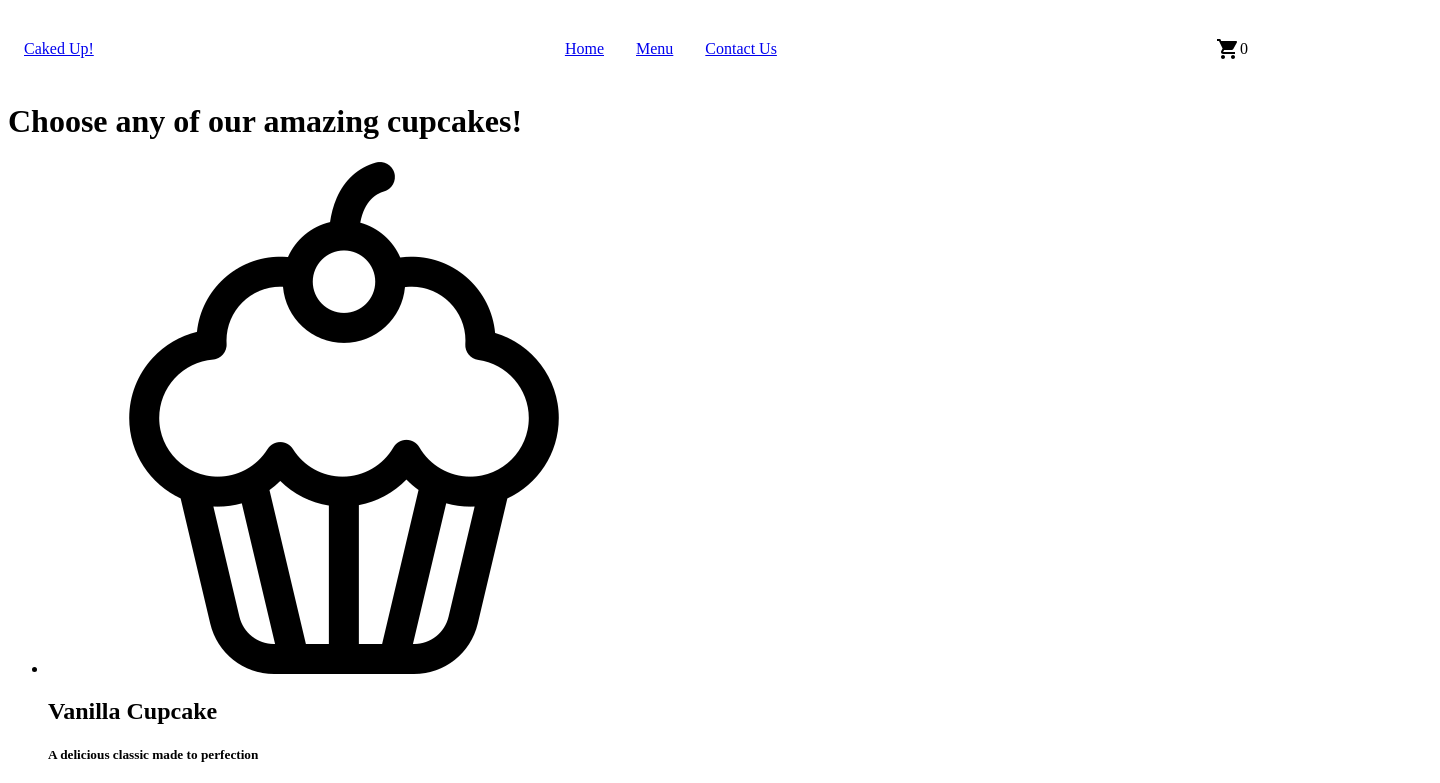
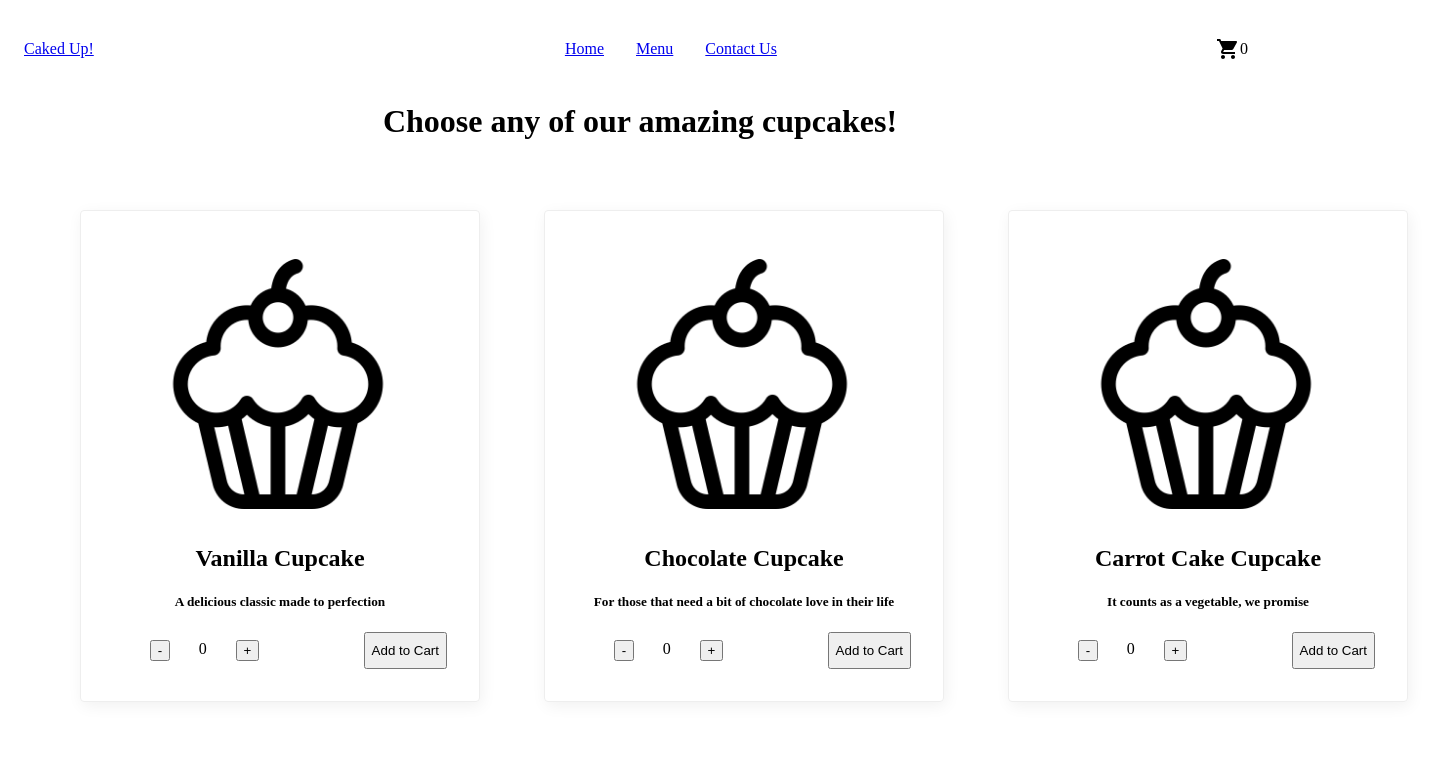
Before and after one commit to jjrog16/odin_shopping-cart, a React (Create React App) app in the folder shopping-cart/: page /menu in a window 1280 px wide. Shown: the top 783 px of the page, 1440 px wide, since content can reach past the window. Built offline with nearby package versions, Linux system fonts and the light colour scheme; the HTML template or start-up script is replaced by a standard one.

Commit message:
Cupcakes keep track of how many orders have been made

```diff
--- a/shopping-cart/src/App.js
+++ b/shopping-cart/src/App.js
@@ -15,6 +15,7 @@ function App() {
       imgAlt: "vanilla cupcake",
       title: "Vanilla Cupcake",
       desc: "A delicious classic made to perfection",
+      cupcakeCount: 0,
     },
     {
       id: uniqid(),
@@ -22,15 +23,43 @@ function App() {
       imgAlt: "chocolate cupcake",
       title: "Chocolate Cupcake",
       desc: "For those that need a bit of chocolate love in their life",
+      cupcakeCount: 0,
     },
     {
       id: uniqid(),
       image: CUPCAKEIMAGE,
       imgAlt: "carrot cake cupcake",
       title: "Carrot Cake Cupcake",
-      desc: "A cupcake Bugs Bunny would marry",
+      desc: "It counts as a vegetable, we promise",
+      cupcakeCount: 0,
     },
   ]);
+
+  function increment(id) {
+    setCupcakes(() => {
+      return cupcakes.map((item) => {
+        if (item.id === id) {
+          return { ...item, cupcakeCount: item.cupcakeCount + 1 };
+        }
+        return item;
+      });
+    });
+  }
+
+  function decrement(id) {
+    setCupcakes(() => {
+      return cupcakes.map((item) => {
+        if (item.id === id) {
+          return {
+            ...item,
+            // You can't go negative, so we check that the value is higher than 0
+            cupcakeCount: item.cupcakeCount > 0 ? item.cupcakeCount - 1 : 0,
+          };
+        }
+        return item;
+      });
+    });
+  }
 
   return (
     <>
@@ -38,7 +67,16 @@ function App() {
         <NavBar />
         <Routes>
           <Route path="/" element={<Home />} />
-          <Route path="/menu" element={<Menu cupcakes={cupcakes} />} />
+          <Route
+            path="/menu"
+            element={
+              <Menu
+                cupcakes={cupcakes}
+                increaseOrderCount={increment}
+                decreaseOrderCount={decrement}
+              />
+            }
+          />
         </Routes>
       </BrowserRouter>
     </>
--- a/shopping-cart/src/components/CardItem.js
+++ b/shopping-cart/src/components/CardItem.js
@@ -1,8 +1,12 @@
 import React from "react";
-import { Link } from "react-router-dom";
+import "../styles/CardItem.css";
 
 function CardItem(props) {
   const { cupcakes } = props;
+
+  function addToCart() {
+    console.log(cupcakes);
+  }
 
   return (
     <>
@@ -18,6 +22,30 @@ function CardItem(props) {
           <h2 className="cards-item-title">{cupcakes.title}</h2>
           <h5 className="cards-item-text">{cupcakes.desc}</h5>
         </div>
+        <div className="add-to-cart-container">
+          <div className="add-to-cart-count-wrapper">
+            <div className="minus">
+              <button
+                className="btn-minus"
+                onClick={() => props.decreaseOrderCount(cupcakes.id)}
+              >
+                -
+              </button>
+            </div>
+            <div className="counter">{cupcakes.cupcakeCount}</div>
+            <div className="plus">
+              <button
+                className="btn-plus"
+                onClick={() => props.increaseOrderCount(cupcakes.id)}
+              >
+                +
+              </button>
+            </div>
+          </div>
+          <button className="add-to-cart" onClick={addToCart}>
+            Add to Cart
+          </button>
+        </div>
       </li>
     </>
   );
--- a/shopping-cart/src/components/Cards.js
+++ b/shopping-cart/src/components/Cards.js
@@ -1,15 +1,23 @@
 import React from "react";
+import "../styles/Cards.css";
 import CardItem from "./CardItem";
 
 function Cards(props) {
   return (
     <>
-      <h1>Choose any of our amazing cupcakes!</h1>
+      <h1 className="menu-title">Choose any of our amazing cupcakes!</h1>
       <div className="cards-container">
         <div className="cards-wrapper">
           <ul className="cards-items">
             {props.cupcakes.map((cupcake) => {
-              return <CardItem key={cupcake.id} cupcakes={cupcake} />;
+              return (
+                <CardItem
+                  key={cupcake.id}
+                  cupcakes={cupcake}
+                  increaseOrderCount={props.increaseOrderCount}
+                  decreaseOrderCount={props.decreaseOrderCount}
+                />
+              );
             })}
           </ul>
         </div>
--- a/shopping-cart/src/components/pages/Menu.js
+++ b/shopping-cart/src/components/pages/Menu.js
@@ -4,7 +4,11 @@ import Cards from "../Cards";
 function Menu(props) {
   return (
     <>
-      <Cards cupcakes={props.cupcakes} />
+      <Cards
+        cupcakes={props.cupcakes}
+        increaseOrderCount={props.increaseOrderCount}
+        decreaseOrderCount={props.decreaseOrderCount}
+      />
     </>
   );
 }
--- /dev/null
+++ b/shopping-cart/src/styles/CardItem.css
@@ -0,0 +1,42 @@
+.cards-items {
+  display: flex;
+}
+
+.cards-item {
+  border: 1px solid #eee;
+  box-shadow: 2px 4px 16px rgba(0, 0, 0, 0.06);
+  border-radius: 4px;
+  width: 400px;
+  display: flex;
+  flex-direction: column;
+  padding: 32px;
+  margin: 32px;
+}
+
+.cards-item-img {
+  display: flex;
+  justify-content: center;
+  align-items: center;
+  width: 250px;
+  height: 250px;
+}
+
+.cards-item-title {
+  text-align: center;
+}
+
+.cards-item-text {
+  text-align: center;
+}
+
+.add-to-cart-container {
+  display: flex;
+  justify-content: space-between;
+}
+
+.add-to-cart-count-wrapper {
+  display: flex;
+  justify-content: space-evenly;
+  width: 50%;
+  margin: 8px;
+}
--- a/shopping-cart/src/styles/Cards.css
+++ b/shopping-cart/src/styles/Cards.css
@@ -0,0 +1,18 @@
+* {
+  /* border: 1px red double; */
+}
+.menu-title {
+  text-align: center;
+}
+
+.cards-container {
+  display: flex;
+  flex-flow: column wrap;
+  justify-content: center;
+  align-items: center;
+  width: 100%;
+}
+
+.cards-wrapper {
+  display: flex;
+}
```
